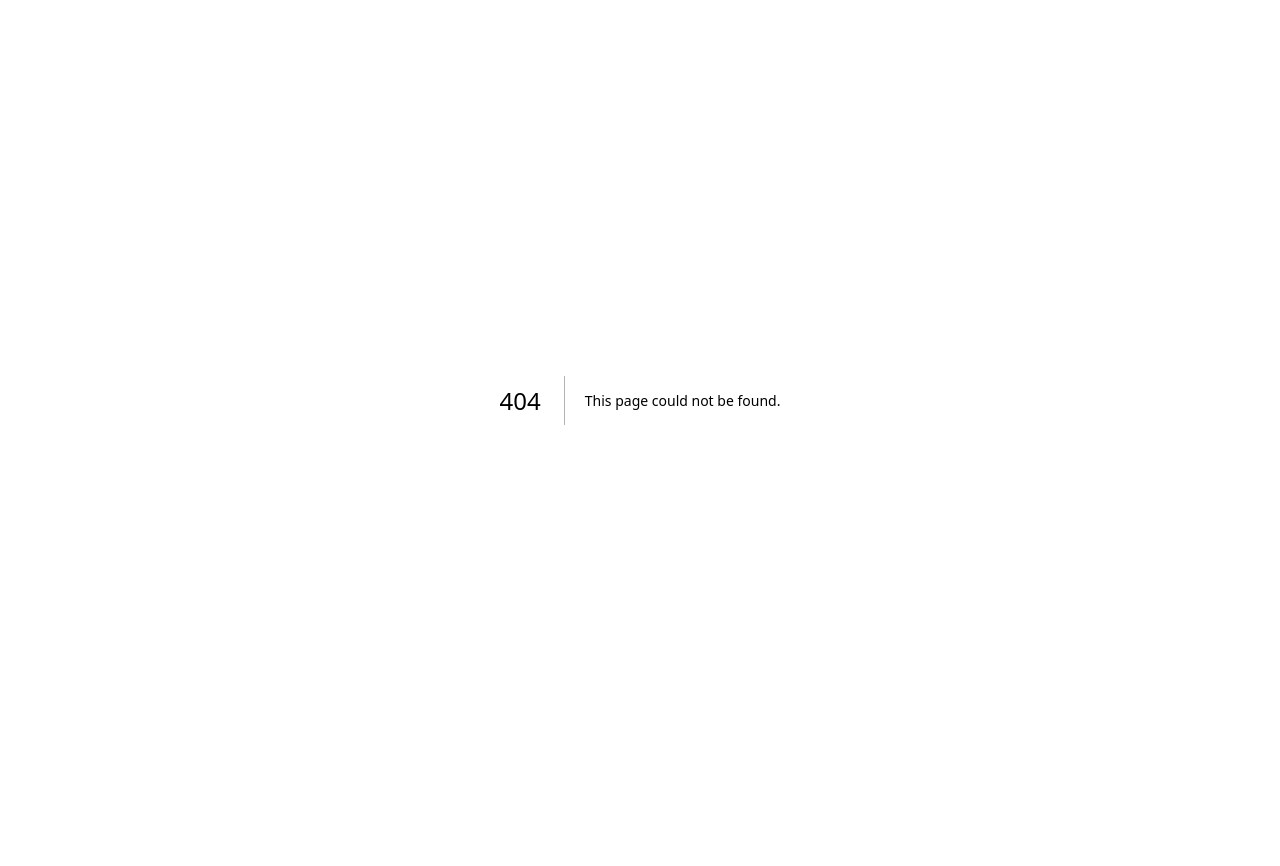
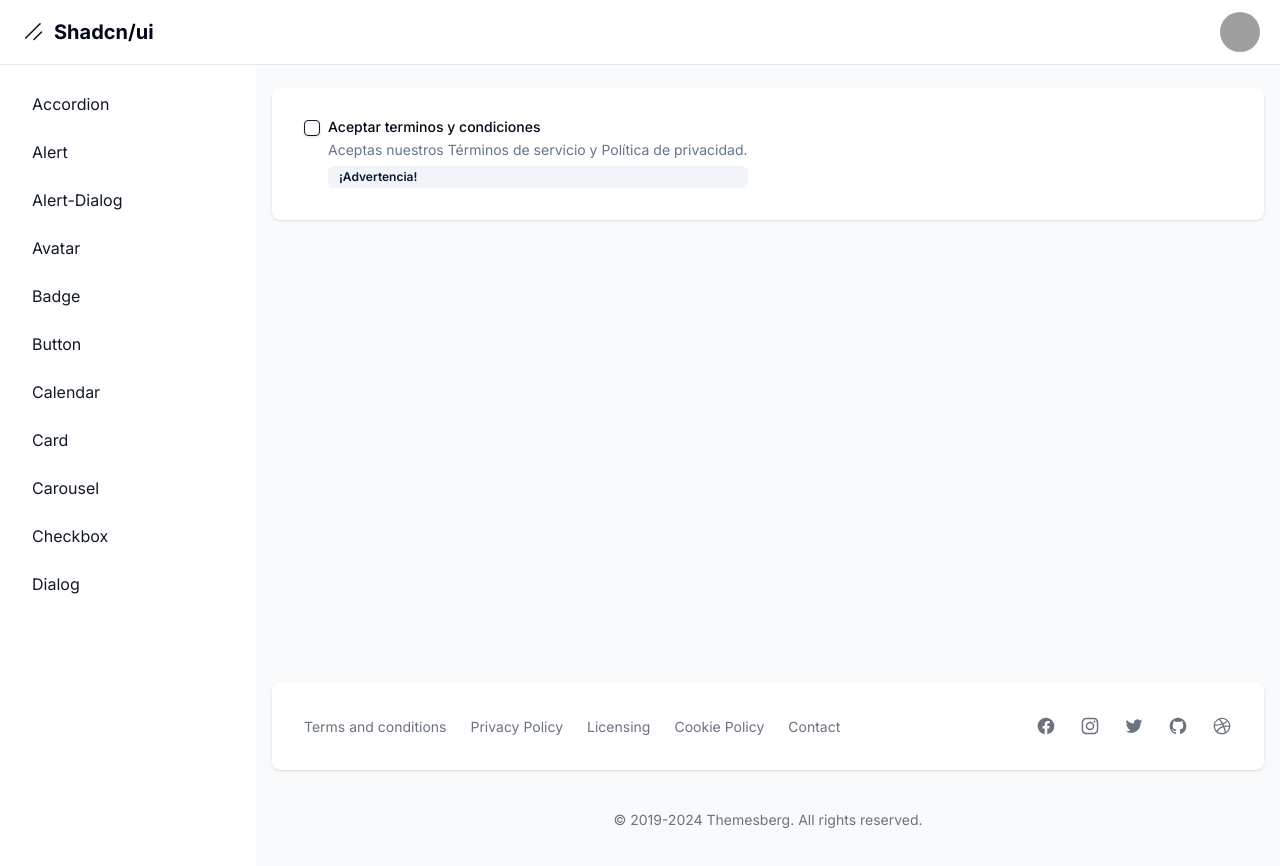
Before and after one commit to Jerick97/Shadcn-dashboard, a Next.js app: page /dashboard/checkbox in a window 1280 px wide. Before the commit this address had no page. Shown: the top 866 px of the page. Before the commit the page ends 800 px from the top, so only its background shows below. Built offline with nearby package versions, Linux system fonts and the light colour scheme; grey boxes are pictures that could not be loaded.

Commit message:
feat: Se agrego el componente Checkbox

```diff
--- /dev/null
+++ b/app/dashboard/checkbox/page.tsx
@@ -0,0 +1,35 @@
+"use client";
+
+import { Badge } from "@/components/ui/badge";
+import { Checkbox } from "@/components/ui/checkbox";
+import { useState } from "react";
+
+export default function Page() {
+  const [terms, setTerms] = useState(false);
+
+  return (
+    <div className="items-top flex space-x-2">
+      <Checkbox
+        id="terms1"
+        checked={terms}
+        onCheckedChange={(value: boolean) => setTerms(value)}
+      />
+      <div className="grid gap-1.5 leading-none">
+        <label
+          htmlFor="terms1"
+          className="text-sm font-medium leading-none peer-disabled:cursor-not-allowed peer-disabled:opacity-70"
+        >
+          Aceptar terminos y condiciones
+        </label>
+        <p className="text-sm text-muted-foreground">
+          Aceptas nuestros Términos de servicio y Política de privacidad.
+        </p>
+        {terms ? (
+          <Badge>¡Excelente!</Badge>
+        ) : (
+          <Badge variant="secondary">¡Advertencia!</Badge>
+        )}
+      </div>
+    </div>
+  );
+}
--- a/app/dashboard/layout.tsx
+++ b/app/dashboard/layout.tsx
@@ -14,6 +14,7 @@
   { name: "avatar", href: "avatar" },
   { name: "card", href: "card" },
   { name: "carousel", href: "carousel" },
+  { name: "checkbox", href: "checkbox" },
 ].sort((a, b) => a.name.localeCompare(b.name));
 
 export default function DashboardLayout({
--- /dev/null
+++ b/components/ui/checkbox.tsx
@@ -0,0 +1,30 @@
+"use client"
+
+import * as React from "react"
+import * as CheckboxPrimitive from "@radix-ui/react-checkbox"
+import { CheckIcon } from "@radix-ui/react-icons"
+
+import { cn } from "@/lib/utils"
+
+const Checkbox = React.forwardRef<
+  React.ElementRef<typeof CheckboxPrimitive.Root>,
+  React.ComponentPropsWithoutRef<typeof CheckboxPrimitive.Root>
+>(({ className, ...props }, ref) => (
+  <CheckboxPrimitive.Root
+    ref={ref}
+    className={cn(
+      "peer h-4 w-4 shrink-0 rounded-sm border border-primary shadow focus-visible:outline-none focus-visible:ring-1 focus-visible:ring-ring disabled:cursor-not-allowed disabled:opacity-50 data-[state=checked]:bg-primary data-[state=checked]:text-primary-foreground",
+      className
+    )}
+    {...props}
+  >
+    <CheckboxPrimitive.Indicator
+      className={cn("flex items-center justify-center text-current")}
+    >
+      <CheckIcon className="h-4 w-4" />
+    </CheckboxPrimitive.Indicator>
+  </CheckboxPrimitive.Root>
+))
+Checkbox.displayName = CheckboxPrimitive.Root.displayName
+
+export { Checkbox }
--- a/package.json
+++ b/package.json
@@ -12,6 +12,7 @@
     "@radix-ui/react-accordion": "^1.1.2",
     "@radix-ui/react-alert-dialog": "^1.0.5",
     "@radix-ui/react-avatar": "^1.0.4",
+    "@radix-ui/react-checkbox": "^1.0.4",
     "@radix-ui/react-dialog": "^1.0.5",
     "@radix-ui/react-icons": "^1.3.0",
     "@radix-ui/react-label": "^2.0.2",
```
Also changed, not shown: 1 other file (tests, documents, lock files or other folders).
